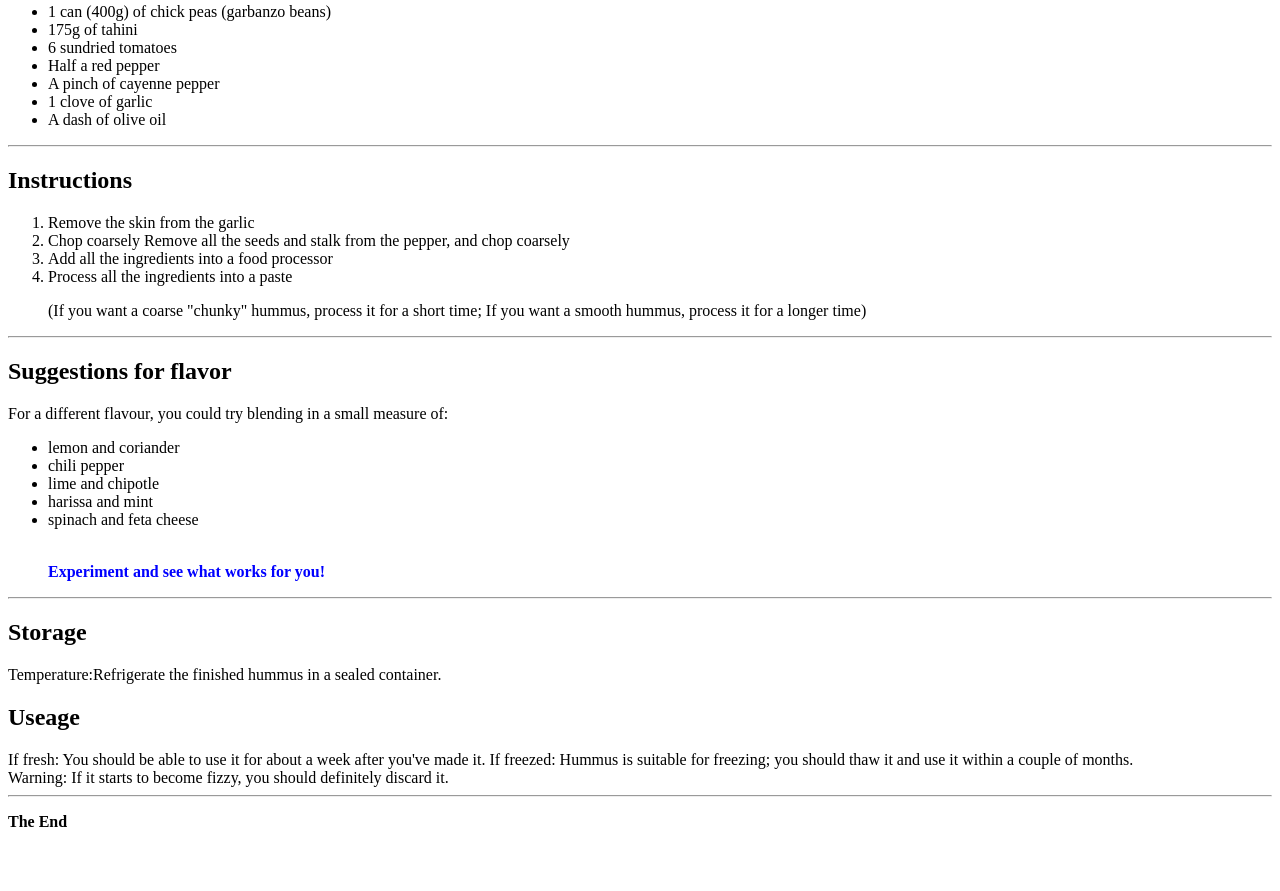
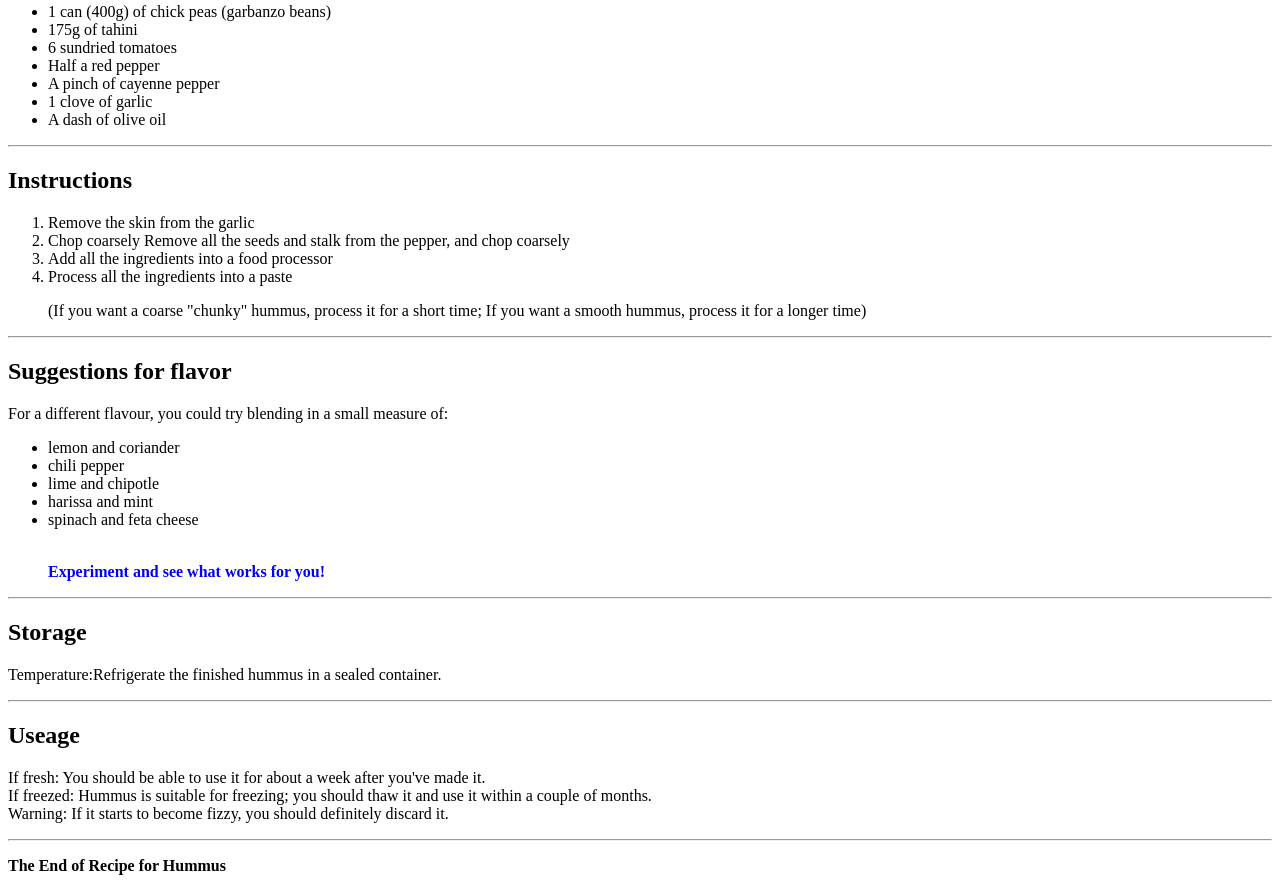
Before and after one commit to yuer6666/yuer6666.github.io, a plain HTML site: page hummus/index.html in a window 1280 px wide. Shown: the part 584-1475 px from the top of the page. Before the commit the page ends 1431 px from the top, so only its background shows below. Drawn offline with Linux system fonts and the light colour scheme.

Commit message:
Update index.html

```diff
--- a/hummus/index.html
+++ b/hummus/index.html
@@ -45,11 +45,12 @@
     <hr>
     <h2> Storage </h2>
     <p>Temperature:Refrigerate the finished hummus in a sealed container.
+     <hr>
     <h2> Useage </h2>
-      If fresh: You should be able to use it for about a week after you've made it.
-     If freezed: Hummus is suitable for freezing; you should thaw it and use it within a couple of months.
-     <br>Warning: If it starts to become fizzy, you should definitely discard it.
+      <p>If fresh: You should be able to use it for about a week after you've made it.
+    <br>If freezed: Hummus is suitable for freezing; you should thaw it and use it within a couple of months.
+        <br>Warning: If it starts to become fizzy, you should definitely discard it.</p>
       <hr>
-    <p> <strong>The End</strong> </p>
+    <p> <strong>The End of Recipe for Hummus</strong> </p>
   </body>
 </html>
```
